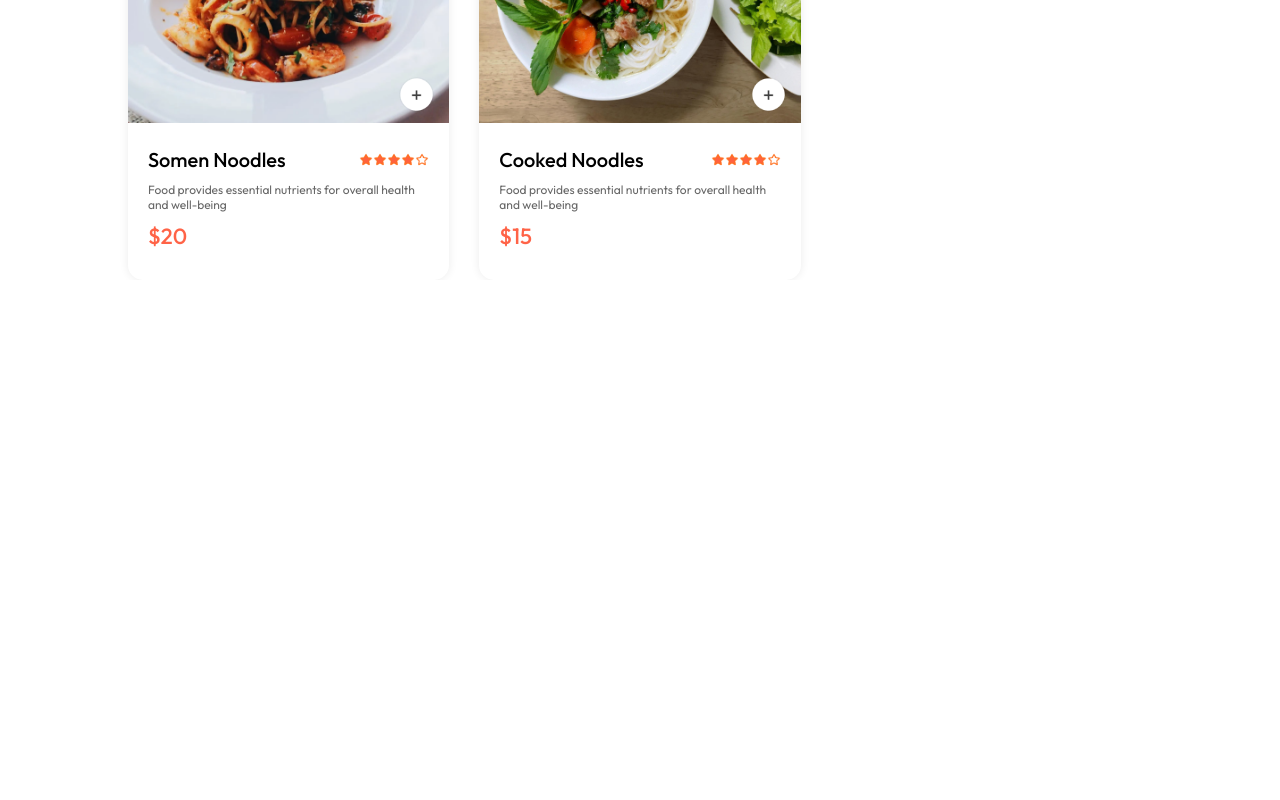
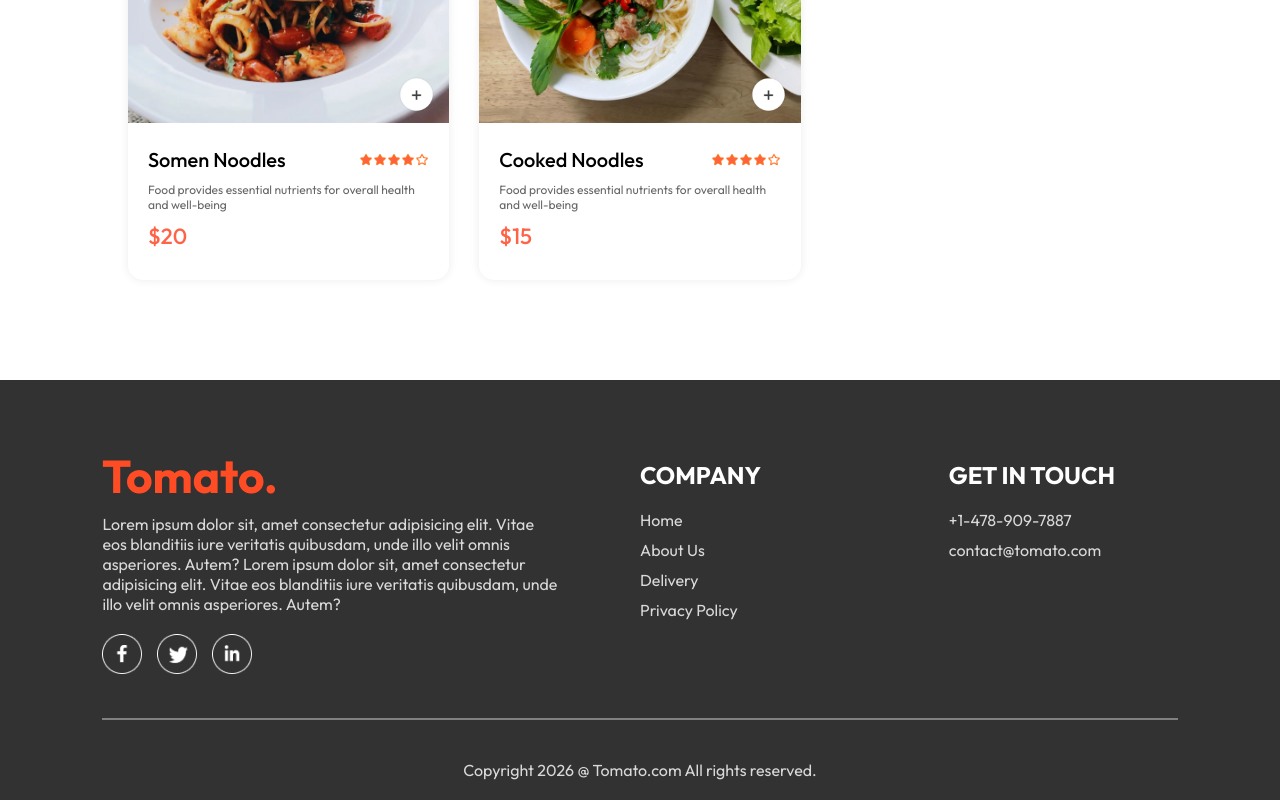
Before and after one commit to TeemaArab/food-delivery-app, a React (Vite) app in the folder frontend/: page / in a window 1280 px wide. Shown: the part 5556-6356 px from the top of the page. Before the commit the page ends 5836 px from the top, so only its background shows below. Built offline with nearby package versions, Linux system fonts and the light colour scheme.

Commit message:
footer css done

```diff
--- a/frontend/src/App.jsx
+++ b/frontend/src/App.jsx
@@ -1,25 +1,26 @@
-import React from 'react'
-import Navbar from './components/Navbar/Navbar'
-import { Routes, Route } from 'react-router-dom'
-import Home from './pages/Home/Home'
-import Cart from './pages/Cart/Cart'
-import PlaceOrder from './pages/PlaceOrder/PlaceOrder'
+import React from "react";
+import Navbar from "./components/Navbar/Navbar";
+import { Routes, Route } from "react-router-dom";
+import Home from "./pages/Home/Home";
+import Cart from "./pages/Cart/Cart";
+import PlaceOrder from "./pages/PlaceOrder/PlaceOrder";
+import Footer from "./components/Footer/Footer";
 
 const App = () => {
   return (
-    <div className='app'>
-      <Navbar/>
-      <Routes>
-         <Route path="/" element={<Home />} />
-         <Route path="/cart" element={<Cart />} />
-         <Route path="/order" element={<PlaceOrder />} />
+    <>
+      <div className="app">
+        <Navbar />
+        <Routes>
+          <Route path="/" element={<Home />} />
+          <Route path="/cart" element={<Cart />} />
+          <Route path="/order" element={<PlaceOrder />} />
+        </Routes>
+      </div>
 
+      <Footer />
+    </>
+  );
+};
 
-      </Routes>
-
-
-    </div>
-  )
-}
-
-export default App
+export default App;
--- a/frontend/src/components/FoodDisplay/FoodDisplay.jsx
+++ b/frontend/src/components/FoodDisplay/FoodDisplay.jsx
@@ -11,7 +11,10 @@
       <h2>Top dishes near you</h2>
       <div className="food-display-list">
         {food_list.map((item,index)=>{
+         {console.log(category, item.category);}
+          if( category === 'All' || category === item.category){
             return <FoodItem key={index} id={item._id} name={item.name} price={item.price} description={item.description} image={item.image}/>
+          }
         })}
       </div>
     </div>
--- /dev/null
+++ b/frontend/src/components/Footer/Footer.css
@@ -0,0 +1,49 @@
+.footer{
+    color: #d9d9d9;
+    background-color: #323232;
+    display: flex;
+    flex-direction: column;
+    align-items: center;
+    gap:20px;
+    padding: 20px 8vw;
+    padding-top: 80px;
+    margin-top:100px
+
+}
+
+.footer-content{
+    width: 100%;
+    display: grid;
+    grid-template-columns: 2fr 1fr 1fr;
+    gap:80px;
+
+}
+.footer-content-left, .footer-content-center, .footer-content-right{
+   display: flex;
+    flex-direction: column;
+    align-items:  start;
+    gap: 20px;
+}
+
+.footer-content-left li, .footer-content-center li, .footer-content-right li{
+    list-style: none;
+    margin-bottom: 10px;
+    cursor: pointer;
+}
+
+ .footer-content-center h2, .footer-content-right h2{
+   color:white;
+}
+.footer-social-icons img{
+    width:40px;
+    margin-right: 15px;
+}
+
+.footer hr{
+    width: 100%;
+    height: 2px;
+    margin: 20px 0;
+    background-color: gray;
+    border: none;
+
+}
--- /dev/null
+++ b/frontend/src/components/Footer/Footer.jsx
@@ -0,0 +1,49 @@
+import React from 'react'
+import './Footer.css'
+import {assets} from '../../assets/assets'
+
+const Footer = () => {
+  return (
+    <div className='footer' id='footer'>
+      <div className="footer-content">
+
+        {/* content for footer on the left */}
+        <div className="footer-content-left">
+            <img src={assets.logo} alt="" />
+            <p>Lorem ipsum dolor sit, amet consectetur adipisicing elit. Vitae eos blanditiis iure veritatis quibusdam, unde illo velit omnis asperiores. Autem?
+                Lorem ipsum dolor sit, amet consectetur adipisicing elit. Vitae eos blanditiis iure veritatis quibusdam, unde illo velit omnis asperiores. Autem?
+            </p>
+            <div className="footer-social-icons">
+              <img src={assets.facebook_icon} alt="" />
+              <img src={assets.twitter_icon} alt="" />
+              <img src={assets.linkedin_icon} alt="" />
+            </div>
+        </div>
+        {/* content for footer on the center */}
+        <div className="footer-content-center">
+            <h2>COMPANY</h2>
+            <ul>
+                <li>Home</li>
+                <li>About Us</li>
+                <li>Delivery</li>
+                <li>Privacy Policy</li>
+            </ul>
+        </div>
+
+        {/* content for footer on the right */}
+        <div className="footer-content-right">
+            <h2>GET IN TOUCH</h2>
+            <ul>
+                <li>+1-478-909-7887</li>
+                <li>contact@tomato.com</li>
+            </ul>
+        </div>
+
+      </div>
+       <hr />
+          <p className="footer-copyright">  Copyright 2026 @ Tomato.com  All rights reserved.</p>
+    </div>
+  )
+}
+
+export default Footer
```
